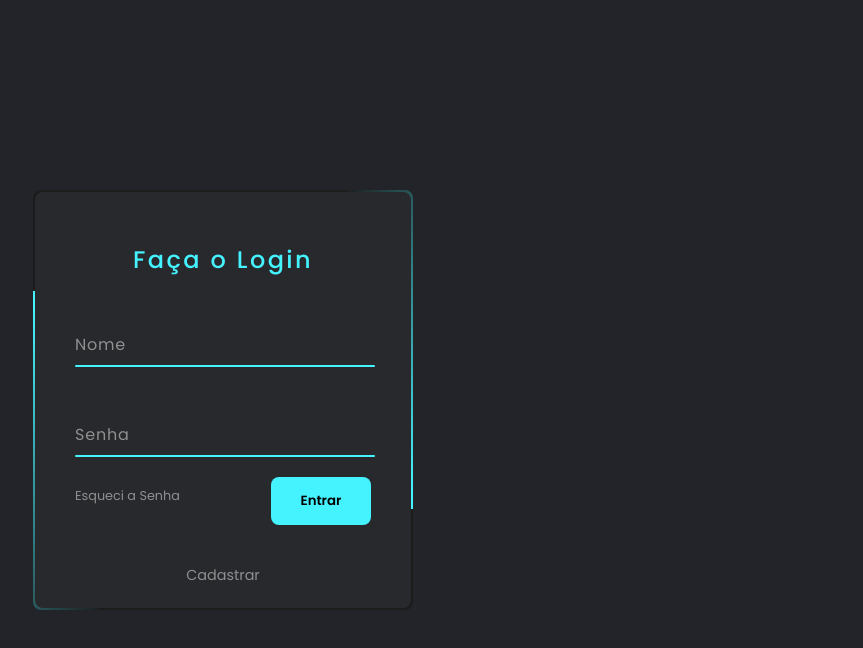
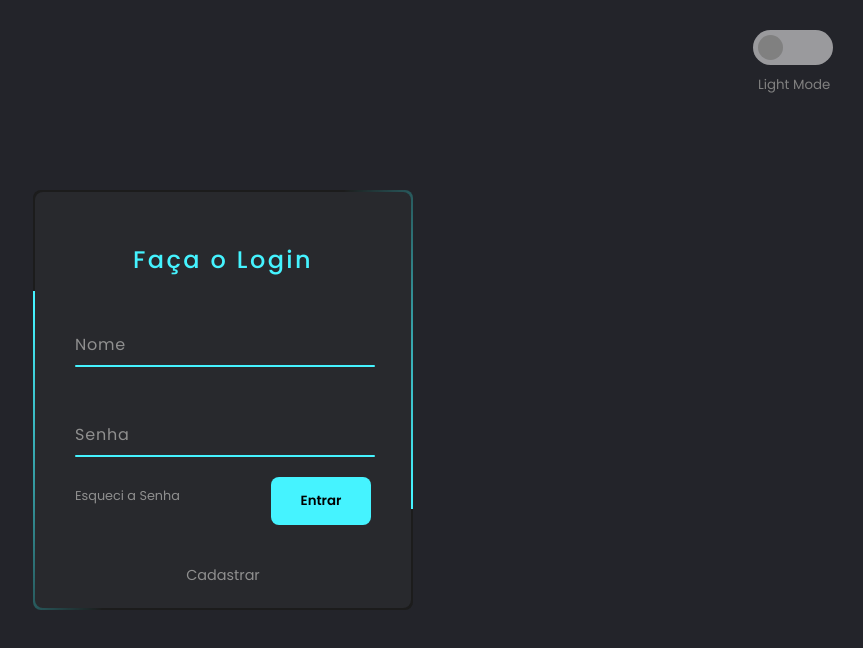
Before and after one commit to fabriciohof/telalogin, a plain HTML site: page index.html in a window 1280 px wide. Shown: the whole page, without its empty margins (417-1280 px from the left). Drawn offline with Linux system fonts and the light colour scheme.

Commit message:
light mode added

```diff
--- a/index.html
+++ b/index.html
@@ -5,6 +5,8 @@
     <meta name="viewport" content="width=device-width, initial-scale=1.0">
     <title>Login Form</title>
     <link rel="stylesheet" href="style.css">
+    <script src="index.js"></script>
+
 </head>
 <body>
     <div class="box">
@@ -29,5 +31,10 @@
         </div>
     </div>
 
+    <button class="darkmodeBotao">
+        <div class="circle"></div>
+        <span>Light Mode</span>
+    </button>
+
 </body>
 </html>
--- /dev/null
+++ b/index.js
@@ -0,0 +1,11 @@
+document.addEventListener('DOMContentLoaded', function() {
+    const circle = document.querySelector('.circle');
+    const darkmodeBotao = document.querySelector('.darkmodeBotao');
+
+    circle.onclick = function() {
+        document.body.classList.toggle('dark-mode');
+        this.classList.toggle('active');
+        this.classList.toggle('moved');
+        darkmodeBotao.classList.toggle('active');
+    }
+});
--- a/style.css
+++ b/style.css
@@ -190,3 +190,46 @@ input[type="submit"]:hover{
 #cadastrar:hover{
     color: lightblue;
 }
+
+
+
+.darkmodeBotao {
+    width: 80px;
+	height: 35px;
+	background-color: rgba(255, 255, 255, 0.541);
+	border: 5px solid transparent;
+	border-radius: 60px;
+	position: absolute;
+	z-index: 999;
+	top: 30px;
+	right: 30px;
+}
+
+
+.circle {
+    width:25px;
+    height:25px;
+    background-color: gray;
+    border-radius: 50%;
+    transition: transform 0.3s ease;
+	cursor: pointer;
+}
+
+.circle.moved {
+    transform: translateX(45px);
+    transition: transform 0.3s ease;
+	background-color: #45f3ff;
+}
+
+
+body.dark-mode {
+	background-color: beige;
+	color: #e0e0e0;
+}
+
+.darkmodeBotao span {
+    display: inline-block;
+	white-space: nowrap;
+	margin-top: 15px;
+	color: gray;
+}
```
Also changed, not shown: cadastro.html (+7 -0 lines).
